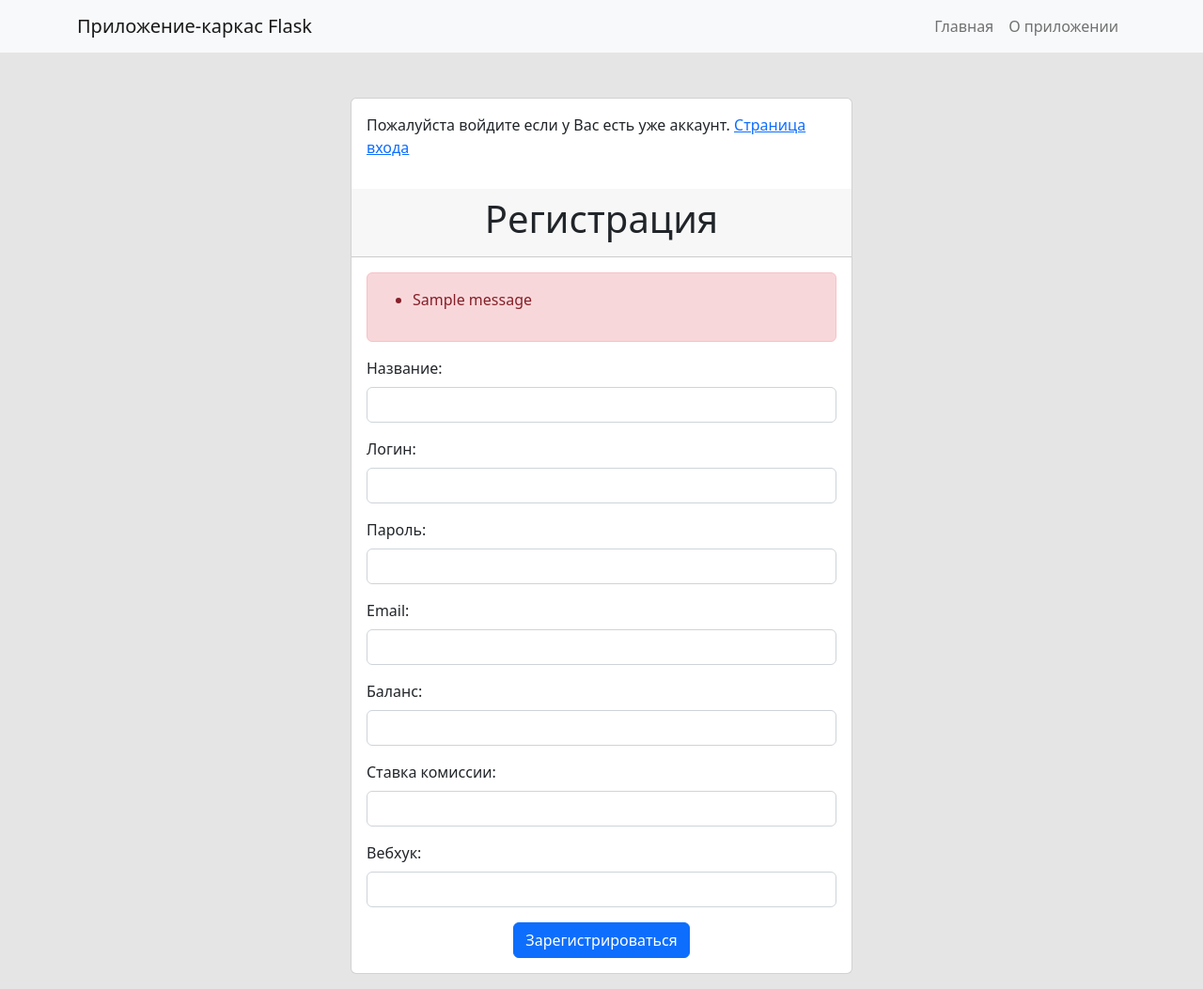
After one commit to Andreilkt/flask_balans_api, a Flask app: page /register in a window 1280 px wide. The commit adds this page. Shown: the whole page at 94% size. Run offline with Flask 3, Linux system fonts and the light colour scheme; one stand-in notice (Sample message) is shown.

Commit message:
Добвлена регистрация пользователей

```diff
--- a/app.py
+++ b/app.py
@@ -1,10 +1,12 @@
-from flask import Flask, render_template, url_for
+from flask import Flask, render_template, request, redirect, url_for, flash
+from flask_login import LoginManager, login_user, current_user, logout_user
+from werkzeug.security import check_password_hash, generate_password_hash
 from models import User, Transaction, db
 
 app = Flask(__name__)
 app.config['SQLALCHEMY_DATABASE_URI'] = 'sqlite:///balanse.db'
 app.config['SQLALCHEMY_TRACK_MODIFICATIONS'] = False
-
+app.config['SECRET_KEY'] = 'paraplan'
 # связываем приложение и экземпляр SQLAlchemy
 db.init_app(app)
 
@@ -26,5 +28,86 @@ def transactions():
     transaction_list = Transaction.query.all()
     return render_template('transaction.html', transactions=transaction_list)
 
+
 # if __name__ == '__main__':
 #     app.run(debug=True)
+
+
+login_manager = LoginManager()
+login_manager.init_app(app)
+login_manager.login_view = 'login'
+
+
+@login_manager.user_loader
+def load_user(user_id):
+    return User.query.get(int(user_id))
+
+
+@app.route('/')
+def index():
+    if current_user.is_authenticated:
+        return redirect(url_for('profile'))
+    else:
+        return render_template('index.html')
+
+
+@app.route('/login', methods=['GET', 'POST'])
+def login():
+    if current_user.is_authenticated:
+        return redirect(url_for('profile'))
+    if request.method == 'POST':
+        username = request.form['username']
+        password = request.form['password']
+        user = User.query.filter_by(username=username).first()
+        if user and check_password_hash(user.password, password):
+            login_user(user)
+            return redirect(url_for('profile'))
+        else:
+            flash('Неверно введены данные')
+    return render_template('login.html')
+
+
+@app.route('/register', methods=['GET', 'POST'])
+def register():
+    if current_user.is_authenticated:
+        return redirect(url_for('profile'))
+    if request.method == 'POST':
+        name = request.form['name']
+        username = request.form['username']
+        password = request.form['password']
+        email = request.form['email']
+        balance = request.form['balance']
+        commission_rate = request.form['commission_rate']
+        URL_webhook = request.form['URL_webhook']
+        user = User.query.filter_by(username=username).first()
+        if user:
+            flash('Имя пользователя уже занято')
+        else:
+            hashed_password = generate_password_hash(password)
+            new_user = User(name=name, username=username, password=hashed_password, email=email, balance=balance,
+                            commission_rate=commission_rate, URL_webhook=URL_webhook)
+            db.session.add(new_user)
+            db.session.commit()
+            flash('Аккаунт успешно создан')
+            return redirect(url_for('login'))
+    return render_template('register.html')
+
+
+@app.route('/profile')
+def profile():
+    if current_user.is_authenticated:
+        return render_template('profile.html', user=current_user)
+    else:
+        return redirect(url_for('login'))
+
+
+@app.route('/logout')
+def logout():
+    logout_user()
+    return redirect(url_for('index'))
+
+
+if __name__ == '__main__':
+    with app.app_context():
+        db.create_all()
+    app.run(debug=True)
--- a/requirements.txt
+++ b/requirements.txt
@@ -1,2 +1,5 @@
 Flask==3.1.0
 Flask-SQLAlchemy==3.1.1
+Flask-Migrate==4.0.7
+Flask-WTF==1.2.2
+Flask-Security==5.5.2
--- a/templates/balanse.html
+++ b/templates/balanse.html
@@ -28,7 +28,7 @@
             <tr align=center>
 
                 <td>
-                <td width="140"><a href="{{url_for ('main') }}">На главную</a></td>
+                <td width="140"><a href="{{ url_for('profile') }}">В профиль</a></td>
 
             </tr>
         </table>
--- /dev/null
+++ b/templates/register.html
@@ -0,0 +1,64 @@
+{% extends 'base.html' %}
+
+{% block content %}
+  <div class="container">
+    <div class="row justify-content-center mt-5">
+      <div class="col-md-6">
+        <div class="card">
+          <div class="card-body">
+              <p>Пожалуйста войдите если у Вас есть уже аккаунт. <a href="{{ url_for('login') }}">Страница входа</a> </p>
+            </div>
+          <div class="card-header">
+            <h1 class="text-center">Регистрация</h1>
+          </div>
+          <div class="card-body">
+            {% with messages = get_flashed_messages() %}
+              {% if messages %}
+                <div class="alert alert-danger">
+                  <ul>
+                    {% for message in messages %}
+                      <li>{{ message }}</li>
+                    {% endfor %}
+                  </ul>
+                </div>
+              {% endif %}
+            {% endwith %}
+            <form method="post">
+              <div class="mb-3">
+                <label for="username" class="form-label">Название:</label>
+                <input type="text" class="form-control" id="name" name="name" required>
+              </div>
+              <div class="mb-3">
+                <label for="username" class="form-label">Логин:</label>
+                <input type="text" class="form-control" id="username" name="username" required>
+              </div>
+              <div class="mb-3">
+                <label for="password" class="form-label">Пароль:</label>
+                <input type="password" class="form-control" id="password" name="password" required>
+              </div>
+              <div class="mb-3">
+                <label for="email" class="form-label">Email:</label>
+                <input type="email" class="form-control" id="email" name="email" required>
+              </div>
+              <div class="mb-3">
+                <label for="balance" class="form-label">Баланс:</label>
+                <input type="text" class="form-control" id="balance" name="balance" required>
+              </div>
+              <div class="mb-3">
+                <label for="commission_rate" class="form-label">Ставка комиссии:</label>
+                <input type="text" class="form-control" id="commission_rate" name="commission_rate" required>
+              </div>
+              <div class="mb-3">
+                <label for="URL_webhook" class="form-label">Вебхук:</label>
+                <input type="text" class="form-control" id="URL_webhook" name="URL_webhook" required>
+              </div>
+              <div class="text-center">
+                <button type="submit" class="btn btn-primary">Зарегистрироваться</button>
+              </div>
+            </form>
+          </div>
+        </div>
+      </div>
+    </div>
+  </div>
+{% endblock %}
--- a/templates/transaction.html
+++ b/templates/transaction.html
@@ -27,7 +27,7 @@
             <tr align=center>
 
                 <td>
-                <td width="140"><a href="{{url_for ('main') }}">На главную</a></td>
+                <td width="140"><a href="{{ url_for('profile') }}">В профиль</a></td>
             </tr>
         </table>
 
```
Also changed, not shown: create_db.py (+5 -5 lines), models.py (+11 -4 lines), templates/index.html (+25 -3 lines), templates/login.html (added, +45 -0 lines), templates/profile.html (added, +48 -0 lines), __init__.py (added), instance/balanse.db (deleted).
